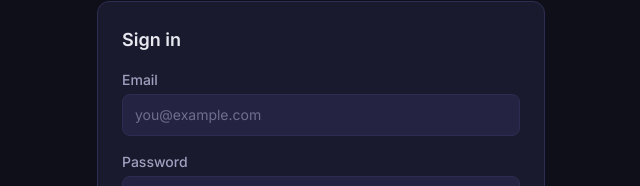
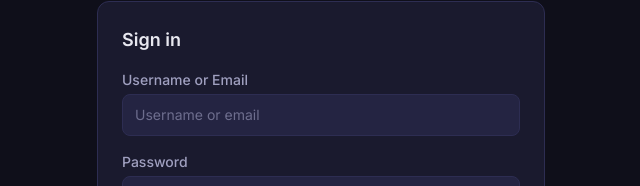
Before and after one commit to JMAlloway/pokemon, a React (Vite) app in the folder client/: page /login in a window 1280 px wide. Shown: the part 276-462 px from the top of the page, without its empty margins (319-959 px from the left). Built offline with nearby package versions, Linux system fonts and the light colour scheme.

Commit message:
Allow login with username or email
The login form now accepts either a username or email address.
The backend checks if the input contains '@' to determine lookup field.

https://claude.ai/code/session_01EVqbBRZAte53rqMMBUydkN

```diff
--- a/client/src/pages/LoginPage.jsx
+++ b/client/src/pages/LoginPage.jsx
@@ -72,16 +72,16 @@ export default function LoginPage() {
 
             <div>
               <label htmlFor="email" className="block text-sm font-medium text-text-secondary mb-1">
-                Email
+                {isRegister ? 'Email' : 'Username or Email'}
               </label>
               <input
                 id="email"
-                type="email"
+                type={isRegister ? 'email' : 'text'}
                 value={email}
                 onChange={(e) => setEmail(e.target.value)}
                 className="w-full bg-bg-tertiary border border-border rounded-lg px-3 py-2.5 text-sm text-text-primary placeholder-text-muted focus:border-accent focus:ring-1 focus:ring-accent outline-none"
                 required
-                placeholder="you@example.com"
+                placeholder={isRegister ? 'you@example.com' : 'Username or email'}
               />
             </div>
 
```
Also changed, not shown: 1 other file (tests, documents, lock files or other folders).
